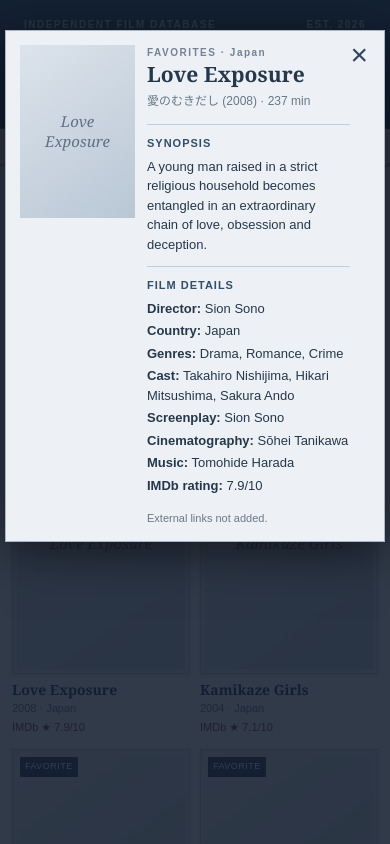
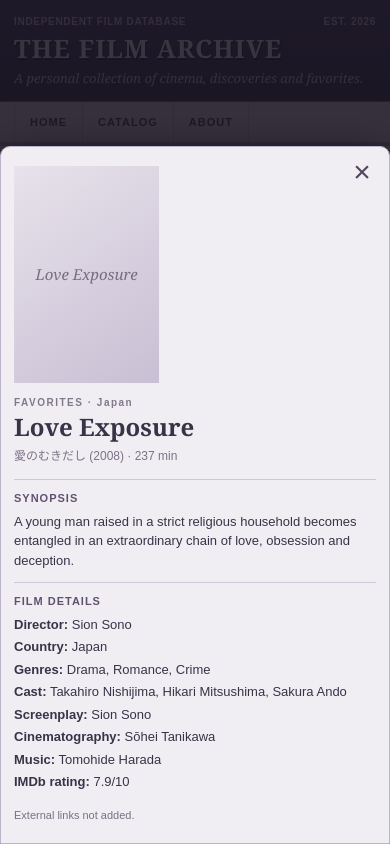
Before and after one commit to soaresdan/film-archive, a plain HTML site: page index.html in a window 390 px wide. Both pictures are taken after a click on the button 101 px from the left and 573 px from the top of the page. Shown: the top 844 px of the page. Drawn offline with Linux system fonts and the light colour scheme; no server answers.

Commit message:
Add files via upload

```diff
--- a/app.js
+++ b/app.js
@@ -62,7 +62,7 @@ function formatRatings(f){
 function render(){
   const list=filtered(),grid=$("#film-grid");grid.innerHTML="";
   $("#status").textContent=`${list.length} film${list.length===1?"":"s"} in this view`;
-  list.forEach(f=>{const card=document.createElement("article");card.className="film-card";card.tabIndex=0;
+  list.forEach(f=>{const card=document.createElement("article");card.className="film-card";card.tabIndex=0;card.setAttribute("role","button");card.setAttribute("aria-label",`View details for ${f.title}`);
     const wrap=document.createElement("div");wrap.className="poster-wrap";
     if(f.poster){const img=document.createElement("img");img.className="poster";img.src=f.poster;img.alt=`${f.title} poster`;img.loading="lazy";img.onerror=()=>{img.remove();placeholder(wrap,f.title)};wrap.append(img)}
     else placeholder(wrap,f.title);
@@ -70,13 +70,15 @@ function render(){
     const title=document.createElement("div");title.className="film-title";title.textContent=f.title;
     const meta=document.createElement("div");meta.className="film-meta";meta.textContent=[f.year,f.country].filter(Boolean).join(" · ");
     const rating=document.createElement("div");rating.className="film-rating";rating.textContent=formatRatings(f);
-    card.append(wrap,title,meta,rating);card.onclick=()=>openFilm(f);card.onkeydown=e=>{if(e.key==="Enter")openFilm(f)};grid.append(card);
+    card.append(wrap,title,meta,rating);card.onclick=()=>openFilm(f);card.onkeydown=e=>{if(e.key==="Enter"||e.key===" "){e.preventDefault();openFilm(f)}};grid.append(card);
   });
 }
 function placeholder(wrap,title){const p=document.createElement("div");p.className="poster-placeholder";p.textContent=title;wrap.append(p)}
 function field(label,value){if(!clean(value))return "";return `<p><strong>${label}:</strong> ${escapeHtml(value)}</p>`}
 function escapeHtml(s){return String(s||"").replace(/[&<>"']/g,c=>({"&":"&amp;","<":"&lt;",">":"&gt;",'"':"&quot;","'":"&#39;"}[c]))}
+let lastFocusedElement=null;
 function openFilm(f){
+  lastFocusedElement=document.activeElement;
   const poster=f.poster?`<img class="detail-poster" src="${escapeHtml(f.poster)}" alt="">`:`<div class="poster-placeholder">${escapeHtml(f.title)}</div>`;
   let links="";
   if(f.driveUrl)links+=`<a href="${escapeHtml(f.driveUrl)}" target="_blank" rel="noopener">ACCESS FILM ↗</a>`;
@@ -86,9 +88,9 @@ function openFilm(f){
   <div class="detail-section"><h3>SYNOPSIS</h3><p>${escapeHtml(f.synopsis||"Synopsis not added yet.")}</p></div>
   <div class="detail-section"><h3>FILM DETAILS</h3>${field("Director",f.director)}${field("Country",f.country)}${field("Genres",f.genres)}${field("Cast",f.cast)}${field("Screenplay",f.screenplay)}${field("Cinematography",f.cinematography)}${field("Music",f.music)}${field("IMDb rating",clean(f.imdbRating)?`${clean(f.imdbRating)}/10`:"")}${field("Letterboxd rating",clean(f.letterboxdRating)?`${clean(f.letterboxdRating)}/5`:"")}</div>
   <div class="detail-links">${links||"<span class='film-meta'>External links not added.</span>"}</div></div></div>`;
-  $("#modal").classList.add("open");$("#modal").setAttribute("aria-hidden","false");
+  $("#modal").classList.add("open");$("#modal").setAttribute("aria-hidden","false");document.body.classList.add("modal-open");$("#modal .close").focus();
 }
-function closeModal(){$("#modal").classList.remove("open");$("#modal").setAttribute("aria-hidden","true")}
+function closeModal(){if(!$("#modal").classList.contains("open"))return;$("#modal").classList.remove("open");$("#modal").setAttribute("aria-hidden","true");document.body.classList.remove("modal-open");if(lastFocusedElement?.isConnected)lastFocusedElement.focus()}
 document.querySelectorAll(".filter").forEach(b=>b.addEventListener("click",()=>setFilter("collection",b.dataset.filterValue)));
 $("#search").addEventListener("input",e=>{query=e.target.value.toLowerCase().trim();render()});
 $("#sort").addEventListener("change",render);
@@ -112,7 +114,7 @@ function closeFilters(){
   document.body.classList.remove('filters-open');
   filterOverlay.hidden=true;
   openFiltersButton.setAttribute('aria-expanded','false');
-  if(wasOpen) openFiltersButton.focus();
+  if(wasOpen && window.matchMedia('(max-width:620px)').matches) openFiltersButton.focus();
 }
 openFiltersButton.addEventListener('click',openFilters);
 closeFiltersButton.addEventListener('click',closeFilters);
@@ -127,3 +129,17 @@ document.querySelectorAll('.section-toggle').forEach(button=>{
 });
 document.addEventListener('keydown',e=>{if(e.key==='Escape')closeFilters()});
 window.matchMedia('(min-width:621px)').addEventListener('change',e=>{if(e.matches)closeFilters()});
+
+// Keep keyboard focus inside the active overlay.
+document.addEventListener('keydown',e=>{
+  if(e.key!=='Tab')return;
+  const modalOpen=document.querySelector('#modal').classList.contains('open');
+  const drawerOpen=document.body.classList.contains('filters-open');
+  const container=modalOpen?document.querySelector('.detail-card'):drawerOpen?filterDrawer:null;
+  if(!container)return;
+  const elements=[...container.querySelectorAll('a[href],button:not([disabled]),input:not([disabled]),select:not([disabled]),[tabindex]:not([tabindex="-1"])')].filter(el=>el.getClientRects().length);
+  if(!elements.length)return;
+  const first=elements[0],last=elements[elements.length-1];
+  if(e.shiftKey && (document.activeElement===first||!container.contains(document.activeElement))){e.preventDefault();last.focus()}
+  else if(!e.shiftKey && (document.activeElement===last||!container.contains(document.activeElement))){e.preventDefault();first.focus()}
+});
--- a/index.html
+++ b/index.html
@@ -5,7 +5,7 @@
   <meta name="viewport" content="width=device-width, initial-scale=1">
   <title>The Film Archive</title>
   <meta name="description" content="A personal archive of cinema, discoveries and favorites.">
-  <link rel="stylesheet" href="style.css?v=ratings4">
+  <link rel="stylesheet" href="style.css?v=plum5">
 </head>
 <body>
   <div class="site-shell">
@@ -43,13 +43,14 @@
         <section id="about" class="about">
           <h2>ABOUT THIS ARCHIVE</h2>
           <p>An independent, personally curated collection of films. Browse by collection, genre, decade, country or filmmaker.</p>
+          <p class="small">This product uses the TMDB API but is not endorsed or certified by TMDB.</p>
           <p class="small">Film metadata and artwork belong to their respective owners. This archive is an independent, non-commercial project.</p>
         </section>
       </main>
     </div>
     <footer>THE FILM ARCHIVE <span>·</span> AN INDEPENDENT CINEMA DATABASE</footer>
   </div>
-  <div id="modal" class="modal" aria-hidden="true">
+  <div id="modal" class="modal" role="dialog" aria-modal="true" aria-label="Film details" aria-hidden="true">
     <div class="modal-backdrop" data-close="1"></div>
     <article class="detail-card">
       <button class="close" data-close="1" aria-label="Close">×</button>
@@ -58,6 +59,6 @@
   </div>
   <script src="config.js"></script>
   <script src="data.js"></script>
-  <script src="app.js?v=ratings4"></script>
+  <script src="app.js?v=plum5"></script>
 </body>
 </html>
--- a/style.css
+++ b/style.css
@@ -1,30 +1,30 @@
-*{box-sizing:border-box} :root{--navy:#18283b;--navy2:#263e58;--blue:#315d85;--paper:#edf0f4;--panel:#fff;--line:#c5ced8;--ink:#25384b;--muted:#667587;--accent:#a83b3b}
-body{margin:0;background:#cbd3dc;color:var(--ink);font:14px/1.5 Arial,Helvetica,sans-serif}
-a{color:#28577f;text-decoration:none}a:hover{text-decoration:underline;color:#a33b3b}
-.site-shell{max-width:1240px;margin:24px auto;background:var(--paper);border:1px solid #9daaba;box-shadow:0 4px 20px #24344830}
-.masthead{background:linear-gradient(#304b68,#18283b);color:#fff;padding:17px 24px 0;border-bottom:4px solid #aab6c4}
-.topline{display:flex;justify-content:space-between;color:#c3d0dc;font-size:10px;letter-spacing:1.5px;font-weight:bold}
-.brand{display:block;color:white;font-family:Georgia,serif;font-size:34px;font-weight:bold;letter-spacing:1px;margin-top:5px;text-shadow:1px 2px #101b29}
-.brand:hover{color:white;text-decoration:none}.tagline{margin:0 0 14px;color:#d0dbe5;font:italic 13px Georgia,serif}
-.topnav{display:flex;gap:0;background:#e2e7ed;margin:0 -24px;padding:0 24px;border-top:1px solid #526a82}
-.topnav a{padding:9px 15px;color:#263c52;font-size:11px;font-weight:bold;letter-spacing:1px;border-right:1px solid #c3ccd5}.topnav a:first-child{border-left:1px solid #c3ccd5}
+*{box-sizing:border-box} :root{--navy:#292638;--navy2:#413a55;--blue:#655579;--paper:#f0eef3;--panel:#fff;--line:#cec8d6;--ink:#393348;--muted:#746e7f;--accent:#816078}
+body{margin:0;background:#d7d2dd;color:var(--ink);font:14px/1.5 Arial,Helvetica,sans-serif}
+a{color:#645278;text-decoration:none}a:hover{text-decoration:underline;color:#79546f}
+.site-shell{max-width:1240px;margin:24px auto;background:var(--paper);border:1px solid #aaa2b5;box-shadow:0 4px 20px #2c263630}
+.masthead{background:linear-gradient(#4b425f,#292638);color:#fff;padding:17px 24px 0;border-bottom:4px solid #b9afc5}
+.topline{display:flex;justify-content:space-between;color:#d6ccdf;font-size:10px;letter-spacing:1.5px;font-weight:bold}
+.brand{display:block;color:white;font-family:Georgia,serif;font-size:34px;font-weight:bold;letter-spacing:1px;margin-top:5px;text-shadow:1px 2px #211d2c}
+.brand:hover{color:white;text-decoration:none}.tagline{margin:0 0 14px;color:#ded5e6;font:italic 13px Georgia,serif}
+.topnav{display:flex;gap:0;background:#e9e5ee;margin:0 -24px;padding:0 24px;border-top:1px solid #756681}
+.topnav a{padding:9px 15px;color:#443b55;font-size:11px;font-weight:bold;letter-spacing:1px;border-right:1px solid #cec7d5}.topnav a:first-child{border-left:1px solid #cec7d5}
 .layout{display:grid;grid-template-columns:225px minmax(0,1fr);gap:20px;padding:20px}
-.sidebar{min-width:0}.sidebox{background:#e0e6ed;border:1px solid #c1cbd5;margin-bottom:12px;padding:10px;box-shadow:inset 0 1px white}
-.sidebox h2,.about h2{font-size:11px;letter-spacing:1px;color:#fff;background:linear-gradient(#526b84,#30475f);padding:6px 8px;margin:-10px -10px 9px}
-.sidebox input{width:100%;padding:8px;border:1px solid #aeb9c5;background:#fff;font-size:12px}
-.filter,.link-list button{display:block;width:100%;text-align:left;border:0;background:transparent;color:#28577f;padding:4px 3px;font-size:12px;cursor:pointer}
-.filter:before,.link-list button:before{content:"› ";color:#a83b3b;font-weight:bold}.filter:hover,.link-list button:hover,.filter.active{background:#cbd6e1;color:#172f47;text-decoration:underline}
-.content{min-width:0}.section-heading{display:flex;align-items:end;justify-content:space-between;gap:15px;border-bottom:1px solid #b9c4cf;padding-bottom:11px;margin-bottom:14px}
-.eyebrow{font-size:10px;color:#738295;letter-spacing:1.5px;font-weight:bold}h1{font: bold 26px Georgia,serif;margin:2px 0 0;color:#21384f}
-.sort-wrap{font-size:10px;color:#657487;font-weight:bold;white-space:nowrap}.sort-wrap select{display:block;margin-top:3px;padding:5px;border:1px solid #b6c1cc;background:white;color:#34495e}
-.status{font-size:12px;color:#667587;margin:8px 0 14px}.film-grid{display:grid;grid-template-columns:repeat(4,minmax(0,1fr));gap:18px 14px}
-.film-card{min-width:0;cursor:pointer}.poster-wrap{position:relative;background:#d5dce4;border:1px solid #b7c2ce;padding:4px;box-shadow:0 1px 3px #17283a25}
-.poster{display:block;width:100%;aspect-ratio:2/3;object-fit:cover;background:#dce2e8}.poster-placeholder{display:flex;align-items:center;justify-content:center;text-align:center;padding:10px;color:#607185;font:italic 15px Georgia,serif;aspect-ratio:2/3;background:linear-gradient(145deg,#dce3eb,#b9c7d5)}
-.collection-tag{position:absolute;left:7px;top:7px;background:#203a55eF;color:#fff;font-size:9px;padding:3px 5px;letter-spacing:.5px}
-.film-title{font: bold 14px Georgia,serif;margin:7px 0 1px;color:#233b53;line-height:1.3}.film-meta{font-size:11px;color:#6c7887}.film-rating{font-size:11px;color:#8a3737;margin-top:2px}
-.about{margin-top:32px;border:1px solid #c1cbd5;background:#e2e7ed;padding:10px 14px}.about h2{margin:-10px -14px 10px}.about p{font-size:12px}.about .small{color:#778392;font-size:10px}
-footer{background:#18283b;color:#bdcbd8;text-align:center;padding:12px;font-size:10px;letter-spacing:1px}footer span{color:#d17b7b}
-.modal{display:none;position:fixed;inset:0;z-index:20;overflow:auto;padding:30px 14px}.modal.open{display:block}.modal-backdrop{position:fixed;inset:0;background:#101b2bd9}.detail-card{position:relative;max-width:850px;margin:20px auto;background:#edf0f4;border:1px solid #aab6c3;padding:22px;box-shadow:0 10px 45px #0008}.close{position:absolute;right:10px;top:6px;border:0;background:none;font-size:30px;color:#30465c;cursor:pointer}.detail-layout{display:grid;grid-template-columns:230px minmax(0,1fr);gap:22px;padding-right:20px}.detail-poster{width:100%;border:1px solid #bac4ce;padding:4px;background:white}.detail-title{font: bold 28px Georgia,serif;margin:0 0 4px}.detail-sub{color:#68788a;font-size:12px;margin-bottom:14px}.detail-section{border-top:1px solid #c4cdd6;padding-top:10px;margin-top:12px}.detail-section h3{font-size:11px;letter-spacing:1px;color:#314e6b;margin:0 0 5px}.detail-section p{font-size:13px;margin:3px 0}.detail-links{display:flex;flex-wrap:wrap;gap:8px;margin-top:15px}.detail-links a{display:inline-block;background:#263f59;color:#fff;padding:8px 12px;font-size:11px;font-weight:bold;letter-spacing:.4px}.detail-links a:hover{background:#a33b3b;text-decoration:none}
+.sidebar{min-width:0}.sidebox{background:#e7e2ec;border:1px solid #cfc7d8;margin-bottom:12px;padding:10px;box-shadow:inset 0 1px white}
+.sidebox h2,.about h2{font-size:11px;letter-spacing:1px;color:#fff;background:linear-gradient(#526b84,#4d435f);padding:6px 8px;margin:-10px -10px 9px}
+.sidebox input{width:100%;padding:8px;border:1px solid #bcb3c8;background:#fff;font-size:12px}
+.filter,.link-list button{display:block;width:100%;text-align:left;border:0;background:transparent;color:#645278;padding:4px 3px;font-size:12px;cursor:pointer}
+.filter:before,.link-list button:before{content:"› ";color:#816078;font-weight:bold}.filter:hover,.link-list button:hover,.filter.active{background:#dcd5e5;color:#3e3452;text-decoration:underline}
+.content{min-width:0}.section-heading{display:flex;align-items:end;justify-content:space-between;gap:15px;border-bottom:1px solid #c8c0d1;padding-bottom:11px;margin-bottom:14px}
+.eyebrow{font-size:10px;color:#81798b;letter-spacing:1.5px;font-weight:bold}h1{font: bold 26px Georgia,serif;margin:2px 0 0;color:#393148}
+.sort-wrap{font-size:10px;color:#756d80;font-weight:bold;white-space:nowrap}.sort-wrap select{display:block;margin-top:3px;padding:5px;border:1px solid #c6becf;background:white;color:#51455e}
+.status{font-size:12px;color:#746e7f;margin:8px 0 14px}.film-grid{display:grid;grid-template-columns:repeat(4,minmax(0,1fr));gap:18px 14px}
+.film-card{min-width:0;cursor:pointer}.poster-wrap{position:relative;background:#ddd7e3;border:1px solid #c6becf;padding:4px;box-shadow:0 1px 3px #30283d25}
+.poster{display:block;width:100%;aspect-ratio:2/3;object-fit:cover;background:#e5e0e9}.poster-placeholder{display:flex;align-items:center;justify-content:center;text-align:center;padding:10px;color:#776d82;font:italic 15px Georgia,serif;aspect-ratio:2/3;background:linear-gradient(145deg,#e7e2eb,#c9bfd4)}
+.collection-tag{position:absolute;left:7px;top:7px;background:#443a59ef;color:#fff;font-size:9px;padding:3px 5px;letter-spacing:.5px}
+.film-title{font: bold 14px Georgia,serif;margin:7px 0 1px;color:#40364f;line-height:1.3}.film-meta{font-size:11px;color:#797183}.film-rating{font-size:11px;color:#77516d;margin-top:2px}
+.about{margin-top:32px;border:1px solid #cfc7d8;background:#e9e5ee;padding:10px 14px}.about h2{margin:-10px -14px 10px}.about p{font-size:12px}.about .small{color:#778392;font-size:10px}
+footer{background:#292638;color:#d2c8dd;text-align:center;padding:12px;font-size:10px;letter-spacing:1px}footer span{color:#b9a3c9}
+.modal{display:none;position:fixed;inset:0;z-index:20;overflow:auto;padding:30px 14px}.modal.open{display:block}.modal-backdrop{position:fixed;inset:0;background:#17121fd9}.detail-card{position:relative;max-width:850px;margin:20px auto;background:#f0eef3;border:1px solid #bdb3ca;padding:22px;box-shadow:0 10px 45px #0008}.close{position:absolute;right:10px;top:6px;border:0;background:none;font-size:30px;color:#51465f;cursor:pointer}.detail-layout{display:grid;grid-template-columns:230px minmax(0,1fr);gap:22px;padding-right:20px}.detail-poster{width:100%;border:1px solid #c9c0d2;padding:4px;background:white}.detail-title{font: bold 28px Georgia,serif;margin:0 0 4px}.detail-sub{color:#7c7386;font-size:12px;margin-bottom:14px}.detail-section{border-top:1px solid #d0c8d8;padding-top:10px;margin-top:12px}.detail-section h3{font-size:11px;letter-spacing:1px;color:#61516f;margin:0 0 5px}.detail-section p{font-size:13px;margin:3px 0}.detail-links{display:flex;flex-wrap:wrap;gap:8px;margin-top:15px}.detail-links a{display:inline-block;background:#4a3e61;color:#fff;padding:8px 12px;font-size:11px;font-weight:bold;letter-spacing:.4px}.detail-links a:hover{background:#79546f;text-decoration:none}
 @media(max-width:850px){.film-grid{grid-template-columns:repeat(3,minmax(0,1fr))}.site-shell{margin:0;border:0}}
 
 /* Unified sidebar, original V1 styling */
@@ -33,7 +33,7 @@ footer{background:#18283b;color:#bdcbd8;text-align:center;padding:12px;font-size
 .sidebar .sidebox h2{margin:0;padding:0}
 .section-toggle{display:flex;align-items:center;justify-content:space-between;gap:8px;width:100%;padding:7px 10px;border:0;background:transparent;color:inherit;font:inherit;letter-spacing:inherit;text-align:left;cursor:pointer}
 .section-toggle:hover{background:#ffffff12}
-.chevron{display:inline-block;flex:none;width:7px;height:7px;border-right:1px solid #e3ebf3;border-bottom:1px solid #e3ebf3;transform:rotate(45deg);transition:transform .16s;margin-right:3px;margin-top:-4px;opacity:.85}
+.chevron{display:inline-block;flex:none;width:7px;height:7px;border-right:1px solid #ede7f2;border-bottom:1px solid #ede7f2;transform:rotate(45deg);transition:transform .16s;margin-right:3px;margin-top:-4px;opacity:.85}
 .section-toggle[aria-expanded="false"] .chevron{transform:rotate(-45deg);margin-top:0}
 .section-body{padding:9px 10px 10px}
 .section-body[hidden]{display:none!important}
@@ -42,19 +42,19 @@ footer{background:#18283b;color:#bdcbd8;text-align:center;padding:12px;font-size
 @media(max-width:620px){
  .site-shell{margin:0;border:0}
  .layout{display:block;padding:12px}
- .mobile-filter-toggle{display:flex;align-items:center;gap:10px;width:100%;margin:0 0 15px;padding:10px 12px;background:linear-gradient(#526b84,#30475f);border:1px solid #233b53;color:white;font-size:12px;font-weight:bold;letter-spacing:1px;cursor:pointer;text-align:left}
+ .mobile-filter-toggle{display:flex;align-items:center;gap:10px;width:100%;margin:0 0 15px;padding:10px 12px;background:linear-gradient(#526b84,#4d435f);border:1px solid #40364f;color:white;font-size:12px;font-weight:bold;letter-spacing:1px;cursor:pointer;text-align:left}
  .mobile-filter-toggle .hamburger{font-size:17px;line-height:1}
  .mobile-filter-toggle .toggle-arrow{margin-left:auto;font-size:20px;font-weight:normal}
- .sidebar{position:fixed;z-index:101;left:0;top:0;bottom:0;width:min(85vw,330px);max-width:330px;overflow-y:auto;overscroll-behavior:contain;display:block;background:#e0e6ed;border-right:1px solid #7b8fa3;box-shadow:5px 0 25px #101b2b55;transform:translateX(-110%);visibility:hidden;transition:transform .22s ease,visibility .22s}
+ .sidebar{position:fixed;z-index:101;left:0;top:0;bottom:0;width:min(85vw,330px);max-width:330px;overflow-y:auto;overscroll-behavior:contain;display:block;background:#e7e2ec;border-right:1px solid #a399b1;box-shadow:5px 0 25px #17121f55;transform:translateX(-110%);visibility:hidden;transition:transform .22s ease,visibility .22s}
  body.filters-open .sidebar{transform:translateX(0);visibility:visible}
- .sidebar-overlay:not([hidden]){display:block;position:fixed;z-index:100;inset:0;background:#101b2ba8}
- .mobile-sidebar-heading{display:flex;align-items:center;justify-content:space-between;padding:15px 13px;background:linear-gradient(#304b68,#18283b);color:#fff;font-size:12px;letter-spacing:1.1px;font-weight:bold}
+ .sidebar-overlay:not([hidden]){display:block;position:fixed;z-index:100;inset:0;background:#17121fa8}
+ .mobile-sidebar-heading{display:flex;align-items:center;justify-content:space-between;padding:15px 13px;background:linear-gradient(#4b425f,#292638);color:#fff;font-size:12px;letter-spacing:1.1px;font-weight:bold}
  .mobile-sidebar-heading button{border:0;background:transparent;color:#fff;font-size:25px;line-height:1;cursor:pointer;padding:0 5px}
  .sidebar-sections{padding:0}
- .sidebar .sidebox{margin:0;border:0;border-bottom:1px solid #b7c4d1;box-shadow:none;background:transparent}
- .sidebar .sidebox h2{margin:0;background:linear-gradient(#526b84,#30475f);font-size:11px}
+ .sidebar .sidebox{margin:0;border:0;border-bottom:1px solid #c8c0d1;box-shadow:none;background:transparent}
+ .sidebar .sidebox h2{margin:0;background:linear-gradient(#526b84,#4d435f);font-size:11px}
  .sidebar .section-toggle{padding:12px 13px}
- .sidebar .section-body{padding:10px 13px 12px;background:#e0e6ed}
+ .sidebar .section-body{padding:10px 13px 12px;background:#e7e2ec}
  .sidebar .filter,.sidebar .link-list button{font-size:13px;padding:7px 5px}
  .film-grid{grid-template-columns:repeat(2,minmax(0,1fr));gap:14px 10px}
  .brand{font-size:27px}
@@ -63,3 +63,60 @@ footer{background:#18283b;color:#bdcbd8;text-align:center;padding:12px;font-size
  .detail-title{font-size:21px}.detail-card{padding:14px}.modal{padding:10px 5px}
 }
 @media(prefers-reduced-motion:reduce){.sidebar,.chevron{transition:none}}
+
+/* V5 — understated plum palette and interaction refinements */
+:root{color-scheme:light;--focus:#76608d}
+html{scroll-behavior:smooth}
+body{overflow-x:hidden}
+body.filters-open,body.modal-open{overflow:hidden}
+button,a,.film-card,select,input{-webkit-tap-highlight-color:transparent}
+button,.film-card{-webkit-touch-callout:none}
+.film-card{border-radius:2px;outline-offset:4px;touch-action:manipulation;user-select:none;-webkit-user-select:none}
+.film-card img{pointer-events:none;-webkit-user-drag:none;user-select:none}
+.film-card:focus-visible,.section-toggle:focus-visible,.filter:focus-visible,.link-list button:focus-visible,.mobile-filter-toggle:focus-visible,.detail-links a:focus-visible,.close:focus-visible,.mobile-sidebar-heading button:focus-visible,.topnav a:focus-visible{outline:2px solid var(--focus);outline-offset:3px}
+.film-card .poster-wrap{transition:border-color .18s ease,box-shadow .18s ease,transform .18s ease}
+@media(hover:hover) and (pointer:fine){.film-card:hover .poster-wrap{border-color:#8c7a9e;box-shadow:0 3px 12px #30283d25;transform:translateY(-2px)}.film-card:hover .film-title{color:#67537e}}
+.film-card:active .poster-wrap{border-color:#8c7a9e}
+.film-rating{line-height:1.55;overflow-wrap:anywhere}
+.film-title{overflow-wrap:anywhere}
+.film-grid{align-items:start}
+button,select,input{font-family:inherit}
+input:focus-visible,select:focus-visible{outline:2px solid var(--focus);outline-offset:2px}
+.detail-card{max-height:calc(100dvh - 40px);overflow-y:auto;overscroll-behavior:contain}
+.modal{overscroll-behavior:contain}
+.close{z-index:2;min-width:40px;min-height:40px;display:flex;align-items:center;justify-content:center;right:7px;top:5px;border-radius:3px}
+.close:hover,.mobile-sidebar-heading button:hover{background:#6555791c}
+.detail-links a{border:1px solid #393148;transition:background-color .15s ease}
+.detail-section p{overflow-wrap:anywhere}
+.detail-sub{overflow-wrap:anywhere}
+@media(max-width:620px){
+ .topnav{overflow-x:auto;scrollbar-width:thin}
+ .topnav a{white-space:nowrap;min-height:40px;display:flex;align-items:center}
+ .site-shell{width:100%;min-width:0}
+ .masthead{padding:14px 14px 0}
+ .topnav{margin:0 -14px;padding:0 14px}
+ .topline{letter-spacing:.7px;gap:8px}
+ .brand{font-size:clamp(23px,6.5vw,29px);line-height:1.12}
+ .tagline{margin-top:7px}
+ .layout{padding:14px 12px}
+ .sidebar{height:100dvh;bottom:auto;padding-bottom:env(safe-area-inset-bottom);-webkit-overflow-scrolling:touch}
+ .mobile-filter-toggle{min-height:44px;border-radius:2px}
+ .mobile-sidebar-heading{position:sticky;top:0;z-index:1;min-height:52px}
+ .mobile-sidebar-heading button{min-width:40px;min-height:40px}
+ .section-toggle{min-height:44px}
+ .sidebar .filter,.sidebar .link-list button{min-height:38px}
+ .section-heading{gap:10px}
+ .sort-wrap select{min-height:38px}
+ .film-grid{gap:18px 11px}
+ .film-title{font-size:13px}
+ .film-rating{font-size:10.5px}
+ .collection-tag{font-size:8px}
+ .modal{padding:0;display:none}
+ .modal.open{display:flex;align-items:flex-end}
+ .detail-card{width:100%;max-width:none;max-height:94dvh;margin:0;padding:19px 13px calc(20px + env(safe-area-inset-bottom));border-radius:10px 10px 0 0;overflow-y:auto}
+ .detail-layout{grid-template-columns:minmax(0,1fr);padding-right:0;gap:12px}
+ .detail-layout>div:first-child{width:min(145px,42%)}
+ .detail-title{font-size:24px;padding-right:35px}
+ .detail-links a{min-height:42px;display:inline-flex;align-items:center}
+}
+@media(prefers-reduced-motion:reduce){html{scroll-behavior:auto}.film-card .poster-wrap,.detail-links a{transition:none}}
```
